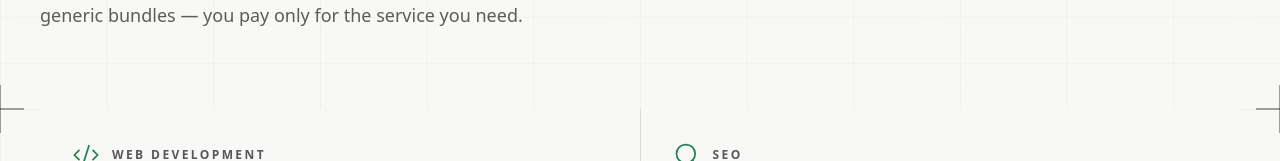
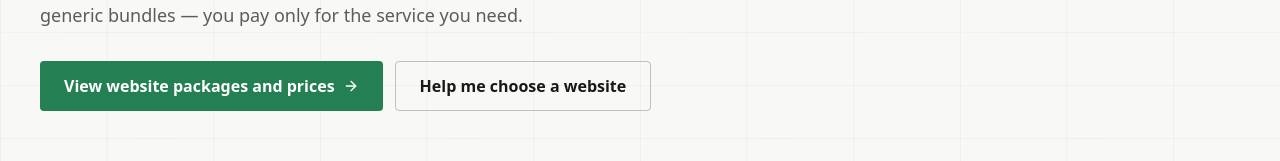
Before and after one commit to MogenPty/mogen-v4, a Next.js app: page /pricing in a window 1280 px wide. Shown: the part 444-605 px from the top of the page. Built offline with nearby package versions, Linux system fonts and the light colour scheme; no server answers.

Commit message:
feat: make public pricing directory lead to website prices and assessment

```diff
--- a/app/(public)/pricing/page.tsx
+++ b/app/(public)/pricing/page.tsx
@@ -35,6 +35,16 @@ export default function PricingDirectoryPage() {
                   ? "Our Web Development range includes six website stages and a separate Seed online-presence service. Explore published packages on the Web Development page, or browse the other services below."
                   : "Each service has its own three-tier pricing, detailed on its authoritative service page. Select a service below to view its current packages, add-ons and FAQs. No generic bundles — you pay only for the service you need."}
               </p>
+              <div className="mt-8 flex flex-wrap gap-3">
+                <Link href="/services/web-development#pricing"
+                  className="inline-flex items-center gap-2 rounded bg-catalyst px-6 py-3 font-semibold !text-white hover:bg-catalyst-hover">
+                  View website packages and prices <ArrowRight className="h-4 w-4" aria-hidden="true" />
+                </Link>
+                <Link href="/services/web-development#assessment"
+                  className="inline-flex items-center rounded border border-ink/25 px-6 py-3 font-semibold text-ink hover:border-catalyst">
+                  Help me choose a website
+                </Link>
+              </div>
             </div>
           </div>
         </BlueprintGrid>
```
